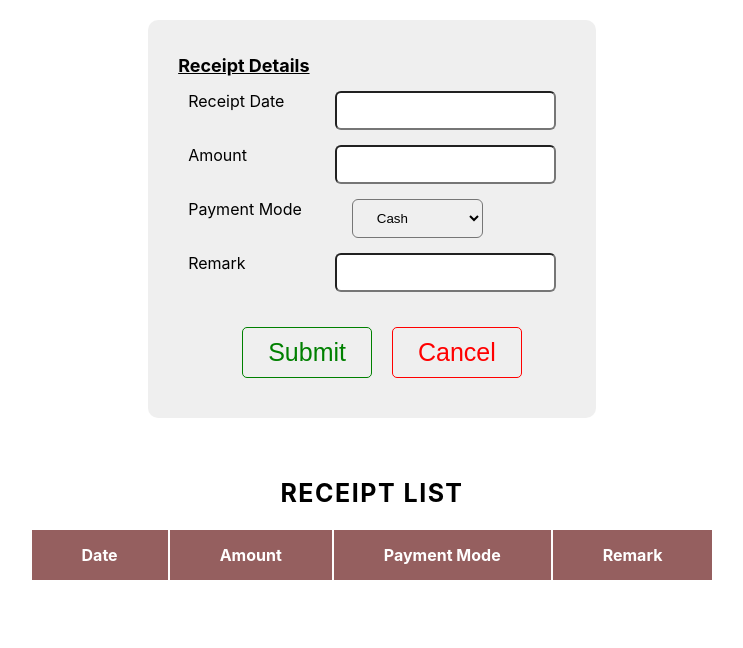
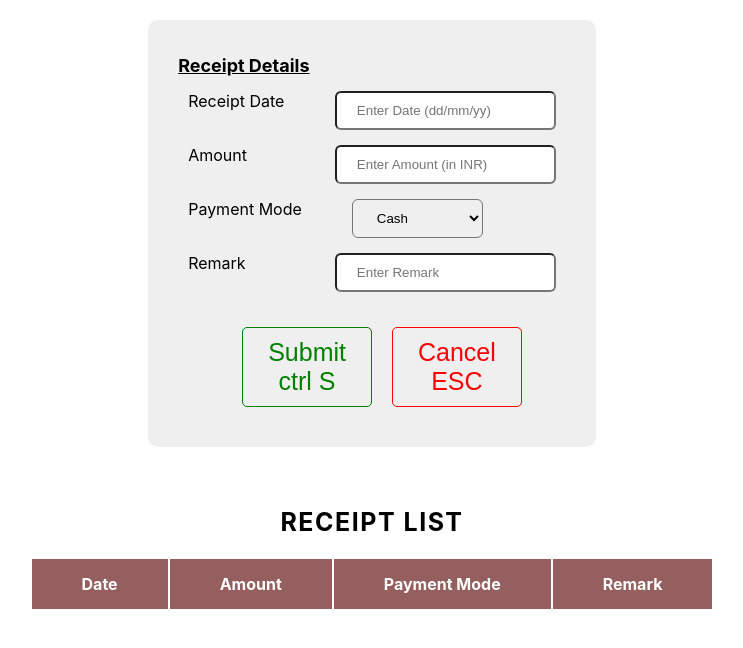
Before and after one commit to Kibria934/form-task, a React (Create React App) app: page / in a window 1280 px wide. Shown: the top 648 px of the page, without its empty margins (268-1011 px from the left). Built offline with nearby package versions, Linux system fonts and the light colour scheme.

Commit message:
readme added

```diff
--- a/src/Form/Form.js
+++ b/src/Form/Form.js
@@ -19,11 +19,11 @@ const Form = ({ info, setInfo }) => {
         </h2>
         <div className="input-group">
           <label htmlFor="date">Receipt Date</label>
-          <input type="" name="date" />
+          <input placeholder="Enter Date (dd/mm/yy)" type="" name="date" />
         </div>
         <div className="input-group">
           <label htmlFor="date">Amount</label>
-          <input type="" name="amount" />
+          <input placeholder="Enter Amount (in INR)" type="" name="amount" />
         </div>
         <div className="input-group">
           <label for="payment">Payment Mode</label>
@@ -35,13 +35,17 @@ const Form = ({ info, setInfo }) => {
         </div>
         <div className="input-group">
           <label htmlFor="date">Remark</label>
-          <input type="" name="remark" />
+          <input placeholder="Enter Remark" type="" name="remark" />
         </div>
         <button className="btn submit" type="submit">
           Submit
+          <br />
+          <span>ctrl S</span>
         </button>
         <button className="btn cancel" type="reset">
           Cancel
+          <br />
+          <span>ESC</span>
         </button>
       </form>
     </div>
```
Also changed, not shown: 1 other file (tests, documents, lock files or other folders).
